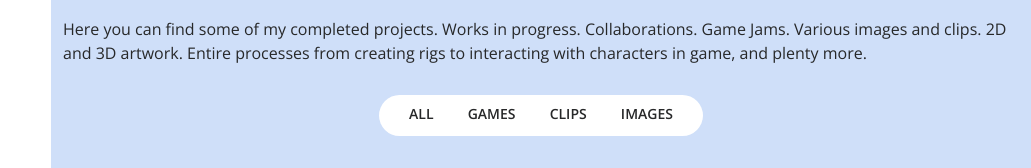
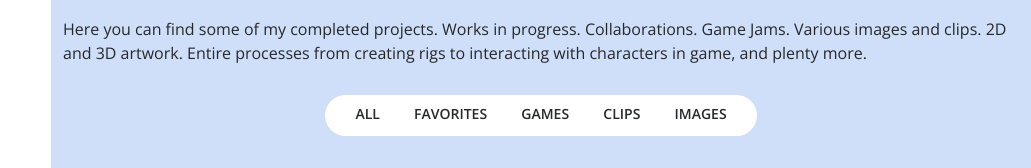
Before and after one commit to Acemoisan/Acemoisan.github.io, a plain HTML site: page index.html in a window 1280 px wide. Shown: the part 1793-1961 px from the top of the page, without its empty margins (249-1280 px from the left). Drawn offline with nearby package versions, Linux system fonts and the light colour scheme.

Commit message:
Update index.html

```diff
--- a/index.html
+++ b/index.html
@@ -149,6 +149,7 @@ Here is some basic info about me and where to get into contact with me:
           <div class="col-lg-12 d-flex justify-content-center">
             <ul id="portfolio-flters">
               <li data-filter="*" class="filter-all">All</li>
+              <li data-filter=".filter-favorites">Favorites</li>
               <li data-filter=".filter-games">Games</li>
               <li data-filter=".filter-clips">Clips</li>
               <li data-filter=".filter-images">Images</li>
```
